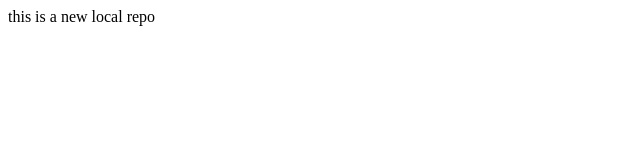
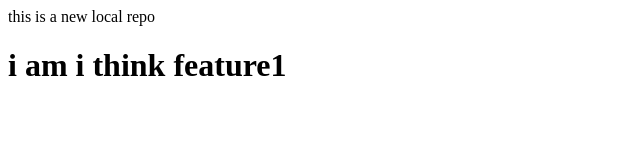
Before and after one commit to YashasSS7/localrepo, a plain HTML site: page index.html in a window 1280 px wide. Shown: the whole page, without its empty margins (0-640 px from the left). Drawn offline with Linux system fonts and the light colour scheme.

Commit message:
modified main branch

```diff
--- a/index.html
+++ b/index.html
@@ -1 +1,2 @@
 <p>this is a new local repo</p>
+<H1>i am i think feature1</H1>
```
